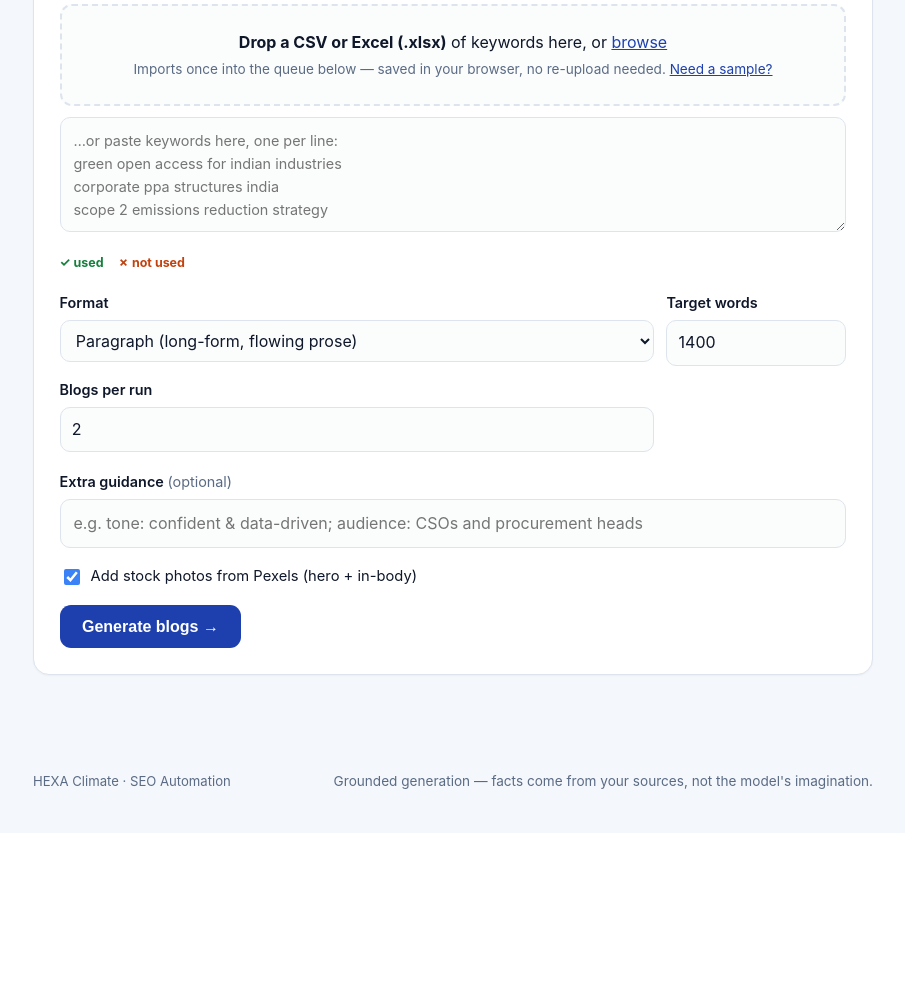
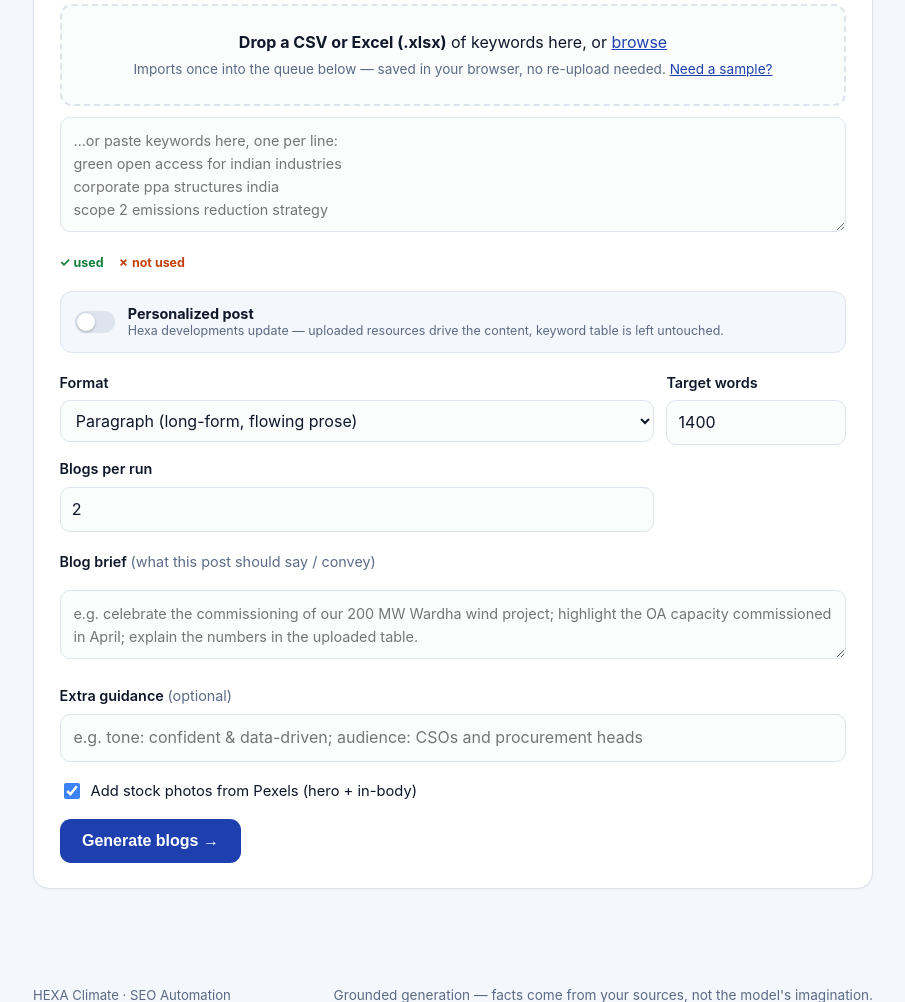
Before and after one commit to nayakqche/HEXA-SEO-Automation, a Flask app: page / in a window 1280 px wide. Shown: the part 943-1945 px from the top of the page, without its empty margins (187-1092 px from the left). Before the commit the page ends 1732 px from the top, so only its background shows below. Run offline with Flask 3, Linux system fonts and the light colour scheme; data that the repository does not hold is empty; some libraries are stand-ins or nearby versions.

Commit message:
Add Personalized toggle + Blog brief; default model to sonnet-4-6
- New Personalized post switch (auto-locks format to hexa-update; skips
  keyword-table marking so posts don't consume queue entries)
- Blog brief textarea; folded into extra_instructions for the writer
- Personalized runs emphasize uploaded images/tables as first-priority
  material (third-person Hexa voice) via _media_brief
- CLAUDE_MODEL default: claude-opus-4-8 -> claude-sonnet-4-6

Co-Authored-By: Claude Opus 4.8 <noreply@anthropic.com>
Claude-Session: https://claude.ai/code/session_01AzdGwyhbHLUjiR69crMmL8

```diff
--- a/app.py
+++ b/app.py
@@ -147,6 +147,16 @@ def generate():
         secondary_urls = pipeline.parse_urls(request.form.get("secondary_sources", ""))
 
         fmt = (request.form.get("format") or "paragraph").lower()
+        # "Personalized" (Hexa developments) mode: always writes as a hexa-update,
+        # regardless of what the format dropdown shows.
+        personalized = (request.form.get("personalized") or "").lower() in ("1", "true", "on", "yes")
+        if personalized:
+            fmt = "hexa-update"
+        # Optional blog brief (what this specific post should convey). Rolled into
+        # extra_instructions so the writer already respects it.
+        brief = (request.form.get("brief") or "").strip()
+        if brief:
+            extra = (f"{extra}\nAuthor's brief for this post: {brief}").strip() if extra else f"Author's brief for this post: {brief}"
         try:
             target_words = int(request.form.get("target_words") or 1400)
         except ValueError:
@@ -198,6 +208,7 @@ def generate():
                 max_pages=max_pages,
                 fmt=fmt,
                 target_words=target_words,
+                personalized=personalized,
             ):
                 yield json.dumps(event) + "\n"
         except Exception as exc:  # noqa: BLE001
--- a/seo/blog_writer.py
+++ b/seo/blog_writer.py
@@ -363,7 +363,7 @@ def write_blog(
     effort: str | None = None,
 ) -> dict:
     client = _client()
-    model = model or os.getenv("CLAUDE_MODEL", "claude-opus-4-8")
+    model = model or os.getenv("CLAUDE_MODEL", "claude-sonnet-4-6")
     effort = effort or os.getenv("CLAUDE_EFFORT", "high")
     today = dt.date.today().isoformat()
     target_words = max(400, min(target_words, 3000))
--- a/static/app.js
+++ b/static/app.js
@@ -20,7 +20,8 @@ const BLOGS_KEY  = "hexa-seo-blogs-v1";      // generated blog records
 const THEME_KEY  = "hexa-seo-theme";         // "dark" | "light"
 
 const PERSIST_FIELDS = ["website", "primary_sources", "secondary_sources",
-                        "keywords", "extra", "format", "target_words", "limit"];
+                        "keywords", "brief", "extra", "format", "target_words",
+                        "limit", "personalized"];
 
 // ── Theme ────────────────────────────────────────────────────────────────────
 function applyTheme(theme) {
@@ -41,11 +42,13 @@ function saveForm() {
   const data = {};
   for (const name of PERSIST_FIELDS) {
     const el = form.elements[name];
-    if (el) data[name] = el.value;
+    if (!el) continue;
+    data[name] = el.type === "checkbox" ? el.checked : el.value;
   }
   localStorage.setItem(STORE_KEY, JSON.stringify(data));
   updateQueueInfo();
   renderKeywordBlocks();
+  applyPersonalizedMode();
 }
 
 function restoreForm() {
@@ -53,10 +56,39 @@ function restoreForm() {
   try { data = JSON.parse(localStorage.getItem(STORE_KEY) || "{}"); } catch {}
   for (const name of PERSIST_FIELDS) {
     const el = form.elements[name];
-    if (el && data[name] != null && data[name] !== "") el.value = data[name];
+    if (!el || data[name] == null) continue;
+    if (el.type === "checkbox") el.checked = !!data[name];
+    else if (data[name] !== "") el.value = data[name];
   }
   updateQueueInfo();
   renderKeywordBlocks();
+  applyPersonalizedMode();
+}
+
+// Personalized toggle: force the format to hexa-update (and lock it) so the
+// writer treats the post as a Hexa developments update, and reveal a stronger
+// hint for the brief field. Also drives how the "keyword_done" event is handled.
+function applyPersonalizedMode() {
+  const on = form.elements["personalized"] && form.elements["personalized"].checked;
+  const fmt = form.elements["format"];
+  if (!fmt) return;
+  if (on) {
+    fmt.dataset.prevValue = fmt.dataset.prevValue || fmt.value;
+    fmt.value = "hexa-update";
+    fmt.disabled = true;
+    fmt.title = "Locked while Personalized is on — always writes as a Hexa developments update.";
+  } else {
+    fmt.disabled = false;
+    fmt.title = "";
+    if (fmt.value === "hexa-update" && fmt.dataset.prevValue) {
+      fmt.value = fmt.dataset.prevValue;
+    }
+    delete fmt.dataset.prevValue;
+  }
+  const brief = document.getElementById("briefText");
+  if (brief) brief.placeholder = on
+    ? "What this Hexa update should convey — e.g. commissioning of the 200 MW Wardha project, key numbers to interpret from the uploaded table."
+    : "e.g. celebrate the commissioning of our 200 MW Wardha wind project; highlight the OA capacity commissioned in April; explain the numbers in the uploaded table.";
 }
 
 // ── Keyword status (used / not used) ─────────────────────────────────────────
@@ -184,6 +216,7 @@ function renderKeywordBlocks() {
 }
 
 form.addEventListener("input", saveForm);
+form.addEventListener("change", saveForm); // catches checkbox toggles & selects
 
 // ── Generated-blog persistence ───────────────────────────────────────────────
 function loadBlogs() {
@@ -438,10 +471,21 @@ function restoreBlogs() {
 }
 
 // ── Run ──
-let isRegen = false;   // true while a single-keyword regeneration is streaming
+let isRegen = false;         // single-keyword regeneration in flight
+let isPersonalized = false;  // this run is a Hexa developments update
+const personalizedOn = () =>
+  !!(form.elements["personalized"] && form.elements["personalized"].checked);
 
 form.addEventListener("submit", (e) => {
   e.preventDefault();
+  if (personalizedOn()) {
+    // Personalized runs: keyword table is not consulted or updated.
+    // Use whatever's typed in the keyword box (first one), else a default topic.
+    const raw = ($("#keywordsText").value || "").split("\n").map((s) => s.trim()).filter(Boolean);
+    const kw = raw[0] || "Hexa Climate developments update";
+    runGeneration([kw], { personalized: true });
+    return;
+  }
   const pending = pendingKeywords();
   if (!pending.length) {
     alert("No unused keywords to generate. Add keywords, or click a green ✓ used to re-queue one.");
@@ -462,6 +506,7 @@ function regenerateKeyword(kw) {
 async function runGeneration(keywordList, opts = {}) {
   if (!keywordList.length) return;
   isRegen = !!opts.regenerate;
+  isPersonalized = !!opts.personalized || personalizedOn();
   runBtn.disabled = true;
   runBtn.textContent = "Working…";
   runPanel.hidden = false;
@@ -469,10 +514,16 @@ async function runGeneration(keywordList, opts = {}) {
   total = 0; completed = 0; setProgress();
   runPanel.scrollIntoView({ behavior: "smooth" });
   if (isRegen) log(`↻ Regenerating a fresh version of: ${keywordList[0]}`, "l-dim");
+  if (isPersonalized) log("★ Personalized Hexa developments post — keyword table will NOT be marked used.", "l-dim");
 
   const fd = new FormData(form);
   fd.set("keywords", keywordList.join("\n"));
   fd.set("make_images", $("#makeImages").checked ? "true" : "false");
+  if (isPersonalized) {
+    fd.set("personalized", "1");
+    fd.set("format", "hexa-update"); // in case the disabled <select> isn't sent
+    fd.set("limit", String(keywordList.length));
+  }
   if (opts.regenerate) {
     fd.set("regenerate", "1");
     fd.set("limit", String(keywordList.length));
@@ -514,6 +565,7 @@ async function runGeneration(keywordList, opts = {}) {
 
   function reset() {
     isRegen = false;
+    isPersonalized = false;
     runBtn.disabled = false;
     runBtn.textContent = "Generate blogs →";
   }
@@ -549,7 +601,9 @@ function handleEvent(ev) {
       } else {
         addBlog(ev);           // persist first so its link is ready for the table
       }
-      markUsed(ev.keyword);    // mark used (turns green ✓, refreshes the blog link)
+      // Personalized (Hexa developments) runs are occasional posts — they must
+      // NOT consume a keyword from the queue.
+      if (!isPersonalized) markUsed(ev.keyword);
       renderCard(ev);
       break;
     case "keyword_error":
--- a/static/style.css
+++ b/static/style.css
@@ -83,6 +83,29 @@ a { color: var(--green); }
 
 .checkbox { display: flex; align-items: center; gap: .5rem; margin: 1rem 0; font-size: .92rem; }
 .checkbox input { width: 16px; height: 16px; accent-color: var(--green-bright); }
+
+/* Personalized-post toggle */
+.personalized-row { margin: .5rem 0 1rem; }
+.switch {
+  display: flex; align-items: center; gap: .8rem; cursor: pointer;
+  padding: .75rem .9rem; border: 1px solid var(--line); border-radius: 12px;
+  background: var(--bg);
+}
+.switch input { position: absolute; opacity: 0; pointer-events: none; }
+.switch .slider {
+  position: relative; flex: 0 0 auto; width: 40px; height: 22px;
+  background: var(--line); border-radius: 11px; transition: background .15s;
+}
+.switch .slider::after {
+  content: ""; position: absolute; top: 2px; left: 2px; width: 18px; height: 18px;
+  background: #fff; border-radius: 50%; transition: transform .15s;
+  box-shadow: 0 1px 3px rgba(0,0,0,.25);
+}
+.switch input:checked + .slider { background: var(--green-bright); }
+.switch input:checked + .slider::after { transform: translateX(18px); }
+.switch-label { display: flex; flex-direction: column; font-size: .9rem; line-height: 1.35; }
+.switch-label em { font-style: normal; font-size: .78rem; }
+select:disabled { opacity: .65; cursor: not-allowed; }
 
 .run-btn {
   background: var(--green); color: #fff; border: none; cursor: pointer;
--- a/templates/index.html
+++ b/templates/index.html
@@ -106,6 +106,17 @@
           <div id="keywordBox" class="kw-tablewrap"></div>
         </div>
 
+        <div class="field personalized-row">
+          <label class="switch">
+            <input type="checkbox" name="personalized" id="personalized">
+            <span class="slider"></span>
+            <span class="switch-label">
+              <strong>Personalized post</strong>
+              <em class="muted">Hexa developments update — uploaded resources drive the content, keyword table is left untouched.</em>
+            </span>
+          </label>
+        </div>
+
         <div class="field grid-2 grid-3">
           <label>
             <span>Format</span>
@@ -128,6 +139,12 @@
             <input type="number" name="limit" id="limitInput" min="1" max="50" value="2">
           </label>
         </div>
+
+        <label class="field">
+          <span>Blog brief <em>(what this post should say / convey)</em></span>
+          <textarea name="brief" id="briefText" rows="2"
+            placeholder="e.g. celebrate the commissioning of our 200 MW Wardha wind project; highlight the OA capacity commissioned in April; explain the numbers in the uploaded table."></textarea>
+        </label>
 
         <label class="field">
           <span>Extra guidance <em>(optional)</em></span>
```
Also changed, not shown: seo/pipeline.py (+23 -3 lines), 1 other file.
